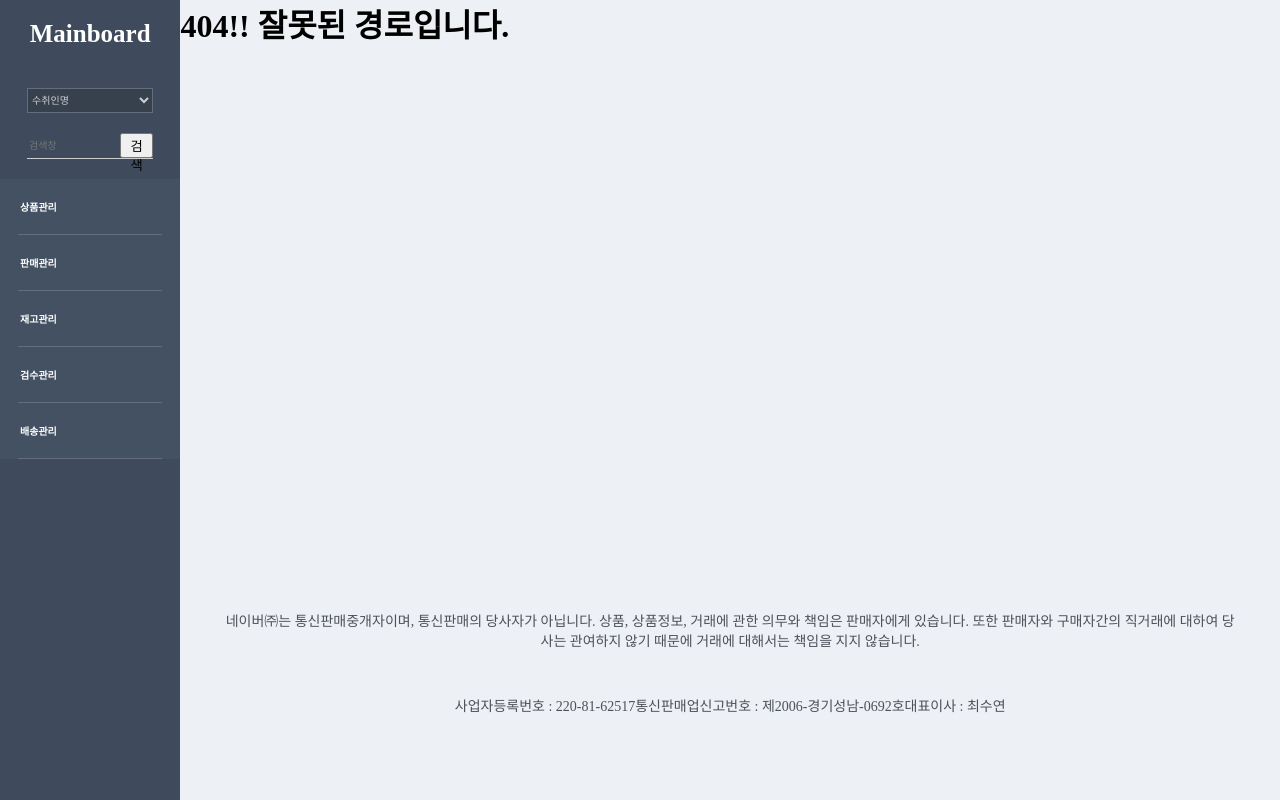
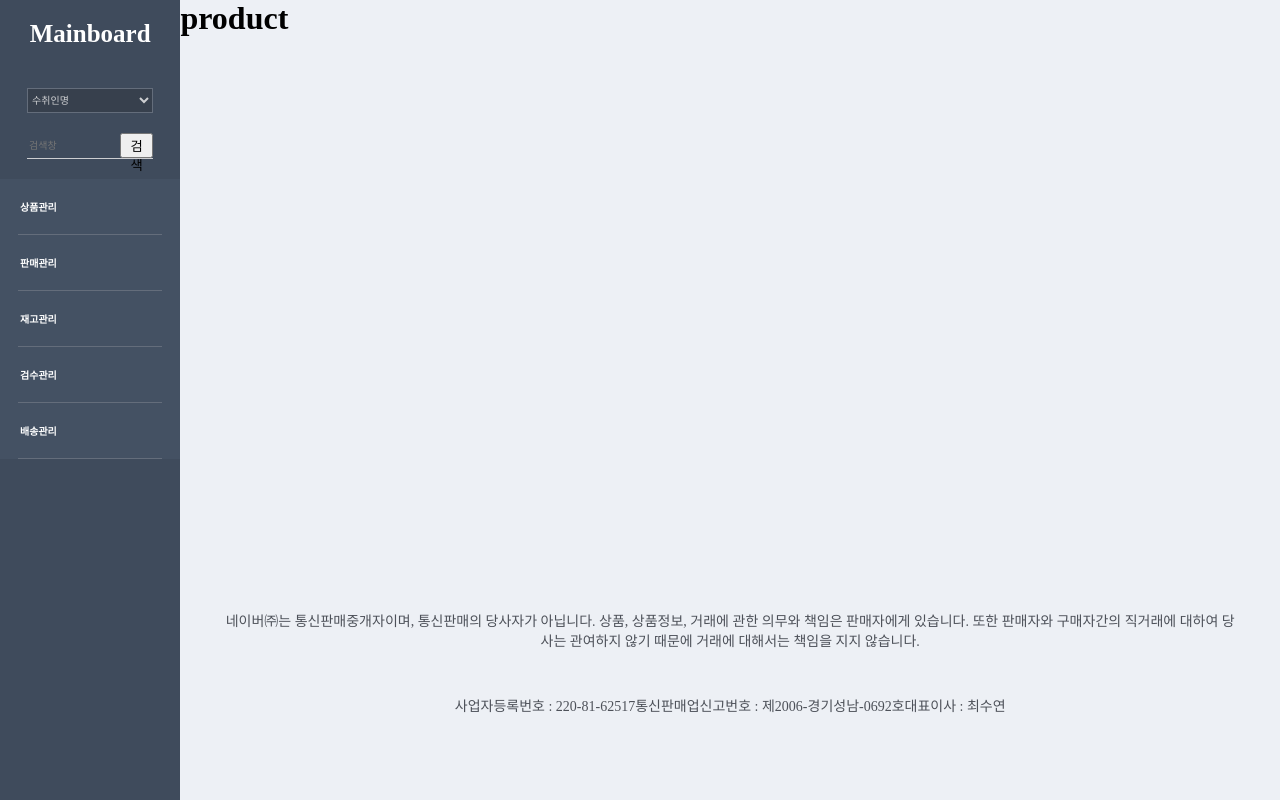
Before and after one commit to gozingamrae/mainboard-frontend--management, a React (Create React App) app: page /product in a window 1280 px wide. Built offline with nearby package versions, Linux system fonts and the light colour scheme.

Commit message:
Add product 브랜치 생성, product 폴더 생성 및 컴포넌트 생성

```diff
--- a/src/App.js
+++ b/src/App.js
@@ -4,6 +4,7 @@
 import Error from "./main/Error";
 import Inventory from "./inventory/Inventory";
 import Warehousing from "./inventory/Warehousing";
+import Product from "./product/Product";
 
 import "./App.module.css";
 function App() {
@@ -14,6 +15,7 @@
           <Route index element={<Main/>} />
           <Route path="/inventory" element={<Inventory/>} />
           <Route path="/warehousing" element={<Warehousing/>} />
+          <Route path="/product" element={<Product/>} />
           <Route path="/*" element={<Error/>} />
         </Route>
       </Routes>
--- /dev/null
+++ b/src/product/Product.js
@@ -0,0 +1,10 @@
+
+function Product(){
+    return (
+        <div>
+            <h1> product</h1>
+        </div>
+    )
+}
+
+export default Product;
```
